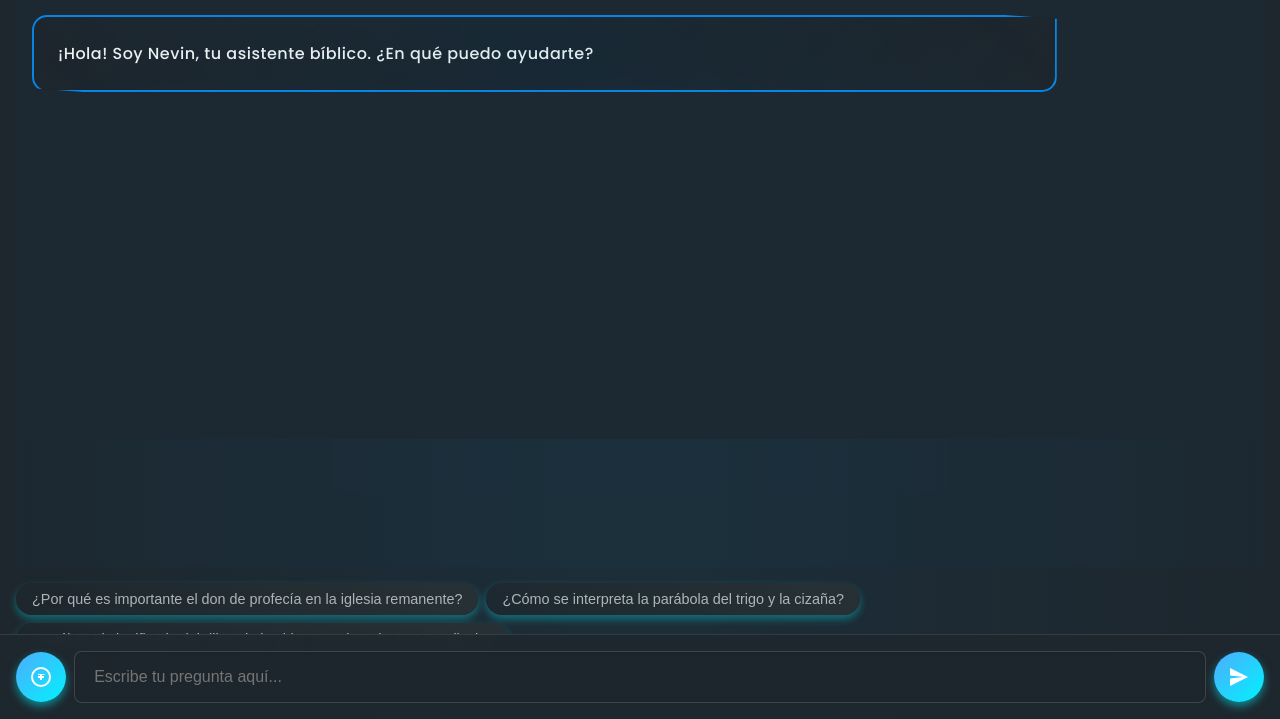
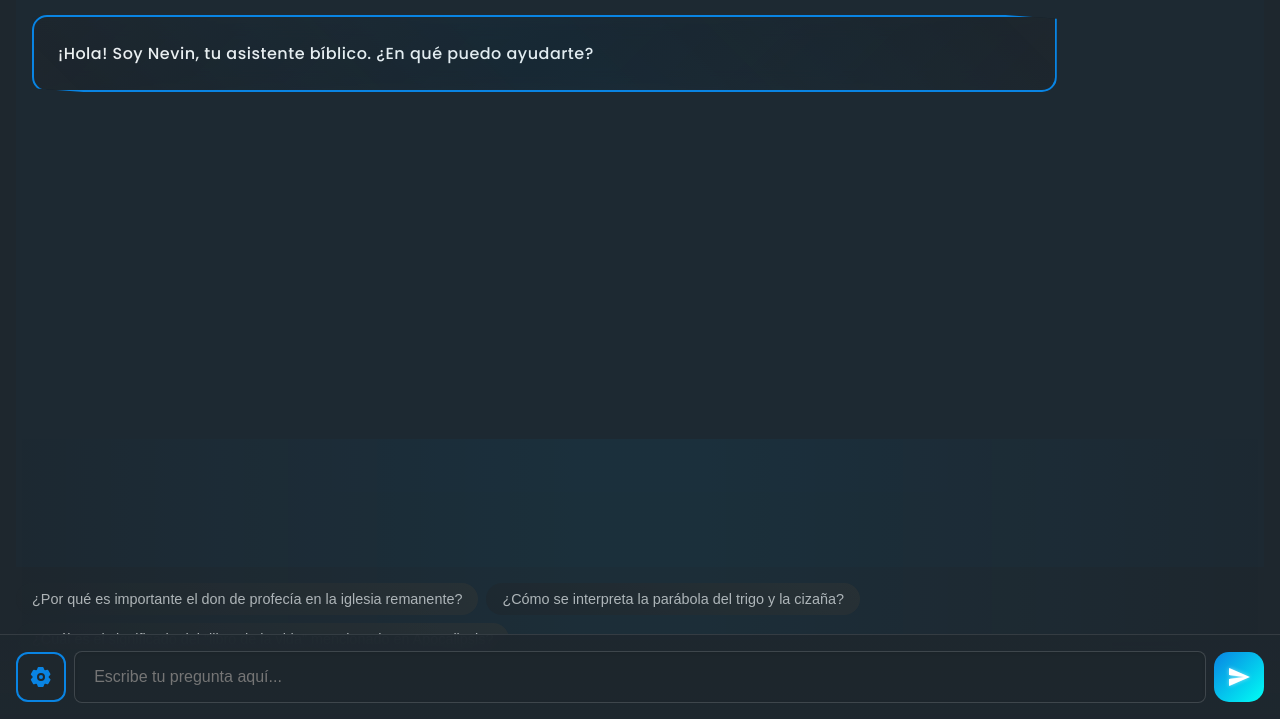
Before and after one commit to g3lasio/TzotzilBible-V3.0, a Flask app: page /nevin/ in a window 1280 px wide. Shown: the part 81-800 px from the top of the page. Run offline with Flask 3, Linux system fonts and the light colour scheme.

Commit message:
Assistant checkpoint: Actualizar diseÃ±o de botones e iconos del chat
Assistant generated file changes:
- static/css/nevin.css: Actualizar estilos de botones de chat
- templates/nevin.html: Actualizar iconos SVG de los botones, Actualizar icono del botÃ³n de enviar

---

User prompt:

podrias ebfocarte en  cambir el diseno de los iconos de la cjaa de escritura espcificamnete el botno de enviar y el de new chat. me gustaria ver otras opciones algo que me impresione. alguna idea alterna?

```diff
--- a/static/css/nevin.css
+++ b/static/css/nevin.css
@@ -416,24 +416,72 @@ body::before {
     backdrop-filter: blur(10px);
 }
 button {
-    background: linear-gradient(135deg, #4facfe, #00f2fe); /* Gradiente futurista */
-    color: #ffffff;
-    border: none;
-    border-radius: 50%;
+    background: rgba(30, 39, 46, 0.8);
+    color: var(--transformer-primary);
+    border: 2px solid var(--transformer-primary);
+    border-radius: 12px;
     width: 50px;
     height: 50px;
     cursor: pointer;
     display: flex;
     align-items: center;
     justify-content: center;
-    transition: all 0.4s ease; /* Transición suave */
-    box-shadow: 0px 4px 8px rgba(0, 242, 254, 0.5); /* Efecto de profundidad */
+    position: relative;
+    overflow: hidden;
+    transition: all 0.3s ease;
+}
+
+button::before {
+    content: '';
+    position: absolute;
+    top: -2px;
+    left: -2px;
+    right: -2px;
+    bottom: -2px;
+    background: linear-gradient(45deg, var(--transformer-primary), var(--transformer-secondary));
+    z-index: -1;
+    opacity: 0;
+    transition: opacity 0.3s ease;
+    border-radius: inherit;
 }
 
 button:hover {
-    transform: scale(1.15); /* Ligero aumento al pasar el mouse */
-    background: linear-gradient(135deg, #00f2fe, #4facfe); /* Invertir gradiente */
-    box-shadow: 0px 8px 16px rgba(0, 242, 254, 0.7); /* Sombra más brillante */
+    color: #ffffff;
+    transform: translateY(-2px);
+    border-color: transparent;
+}
+
+button:hover::before {
+    opacity: 1;
+}
+
+#send-button {
+    border-radius: 15px;
+    background: linear-gradient(135deg, var(--transformer-primary), var(--transformer-secondary));
+    border: none;
+    color: white;
+}
+
+#send-button svg {
+    filter: drop-shadow(0 0 2px rgba(255, 255, 255, 0.5));
+    transition: transform 0.3s ease;
+}
+
+#send-button:hover svg {
+    transform: translateX(3px) scale(1.1);
+}
+
+#new-chat-button {
+    border-radius: 12px;
+    background: rgba(30, 39, 46, 0.9);
+}
+
+#new-chat-button svg {
+    transition: transform 0.3s ease;
+}
+
+#new-chat-button:hover svg {
+    transform: rotate(180deg) scale(1.1);
 }
 
 
--- a/templates/nevin.html
+++ b/templates/nevin.html
@@ -33,14 +33,15 @@
         <div id="input-container">
             <button id="new-chat-button" onclick="startNewChat()">
                 <svg xmlns="http://www.w3.org/2000/svg" viewBox="0 0 24 24" width="24" height="24">
-                    <path d="M12 2a10 10 0 1 1 0 20 10 10 0 0 1 0-20zm1 9v-2h-2v2H9v2h2v2h2v-2h2v-2h-2zm-1 9a8 8 0 1 0 0-16 8 8 0 0 0 0 16z" fill="#ffffff"/>
-                    <path d="M15 9h-3V6H12v3H9v1h3v3h1v-3h3z" fill="#ffffff" />
+                    <path d="M19.9 12.66a1 1 0 0 1 0-1.32l1.28-1.44a1 1 0 0 0 .12-1.17l-2-3.46a1 1 0 0 0-1.07-.48l-1.88.38a1 1 0 0 1-1.15-.66l-.61-1.83a1 1 0 0 0-.95-.68h-4a1 1 0 0 0-1 .68l-.56 1.83a1 1 0 0 1-1.15.66L5 4.79a1 1 0 0 0-1 .48L2 8.73a1 1 0 0 0 .1 1.17l1.27 1.44a1 1 0 0 1 0 1.32L2.1 14.1a1 1 0 0 0-.1 1.17l2 3.46a1 1 0 0 0 1.07.48l1.88-.38a1 1 0 0 1 1.15.66l.61 1.83a1 1 0 0 0 1 .68h4a1 1 0 0 0 .95-.68l.61-1.83a1 1 0 0 1 1.15-.66l1.88.38a1 1 0 0 0 1.07-.48l2-3.46a1 1 0 0 0-.12-1.17zM12 16a4 4 0 1 1 4-4 4 4 0 0 1-4 4z" fill="currentColor"/>
+                    <path d="M12 14a2 2 0 1 1 2-2 2 2 0 0 1-2 2z" fill="currentColor"/>
                 </svg>
             </button>
             <input type="text" id="user-input" placeholder="Escribe tu pregunta aquí..."/>
             <button id="send-button" onclick="sendMessage()">
                 <svg xmlns="http://www.w3.org/2000/svg" viewBox="0 0 24 24" width="24" height="24">
-                    <path d="M3 13.5V21l18-9L3 3v7.5l13.5 1.5L3 13.5z" fill="#ffffff"/>
+                    <path d="M2.01 21L23 12 2.01 3 2 10l15 2-15 2z" fill="currentColor"/>
+                    <path d="M3 13.5V21l18-9L3 3v7.5l13.5 1.5z" fill="currentColor" opacity="0.3"/>
                 </svg>
             </button>
         </div>
```
